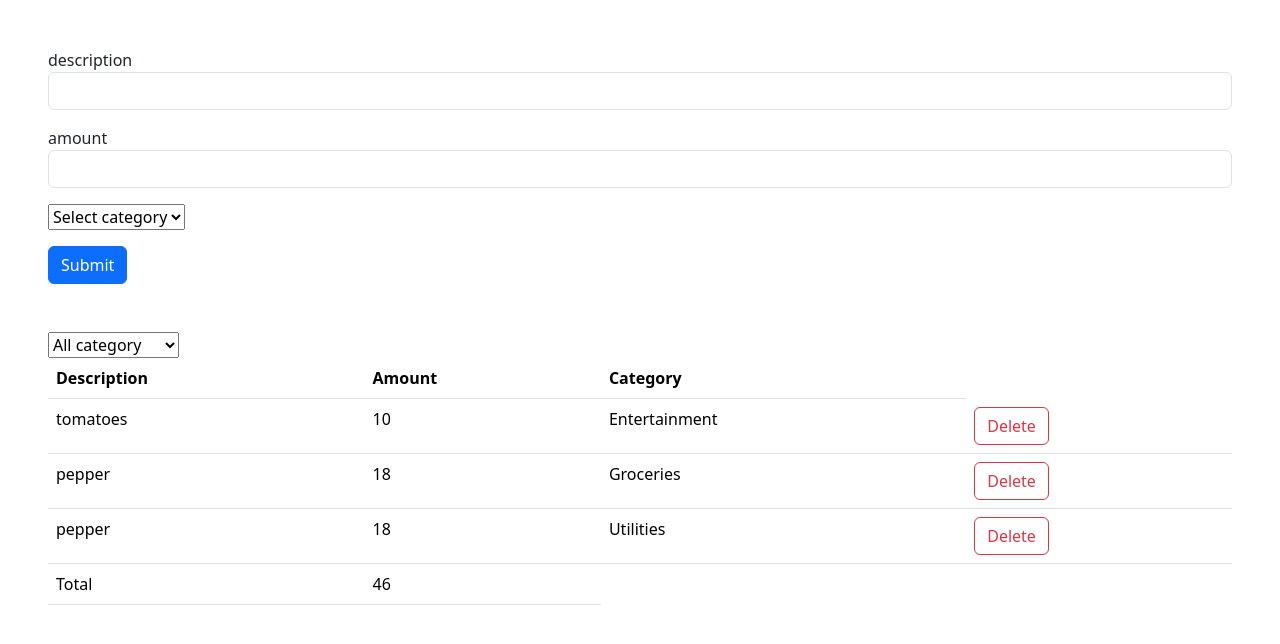
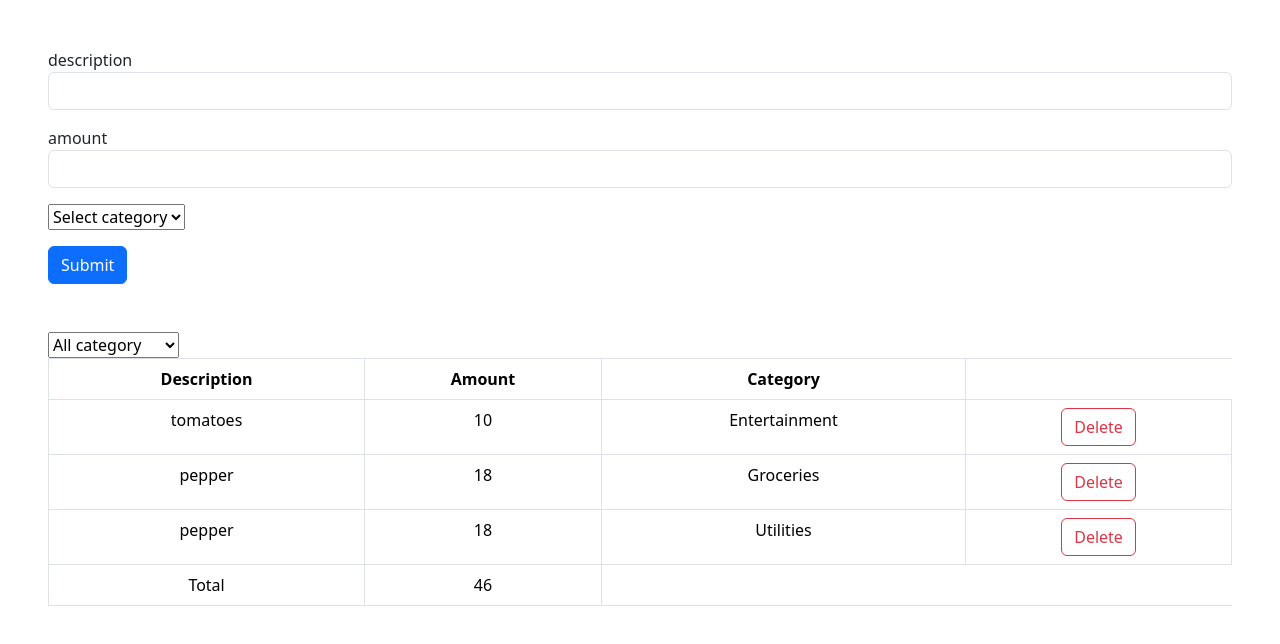
Before and after one commit to bolajiakanji/Expense_App, a React (Vite) app: page / in a window 1280 px wide. Shown: the top 644 px of the page. Built offline with nearby package versions, Linux system fonts and the light colour scheme.

Commit message:
ready to be deployed

```diff
--- a/src/components/ExpenseForm.tsx
+++ b/src/components/ExpenseForm.tsx
@@ -13,12 +13,13 @@ interface Expense {
 }
 
 const schema = z.object({
-  description: z.string({ }).min(4, { message: "Description is required" }).max(50),
+  description: z.string().min(1),
   amount: z.number({ invalid_type_error: "Amount is required"}).min(0.01).max(100_000),
   category: z.enum(categories, {
     errorMap: () => ({ message: "Category is required" })
   }),
 });
+
 
 type ExpenseFormData = z.infer<typeof schema>;
 interface OnSubmitProp {
--- a/src/components/ExpenseList.tsx
+++ b/src/components/ExpenseList.tsx
@@ -34,7 +34,7 @@ const ExpenseList = ({ expenses, onDelete, onSelectCategory}: ExpenseProp) => {
             <option value="Groceries">Groceries</option>
             <option value="Entertainment">Entertainment</option>
         </select>
-        <table className='table table-bodered-none'>
+        <table className='table table-bordered text-center'>
             <thead>
                 <tr>
                     <th>Description</th>
```
